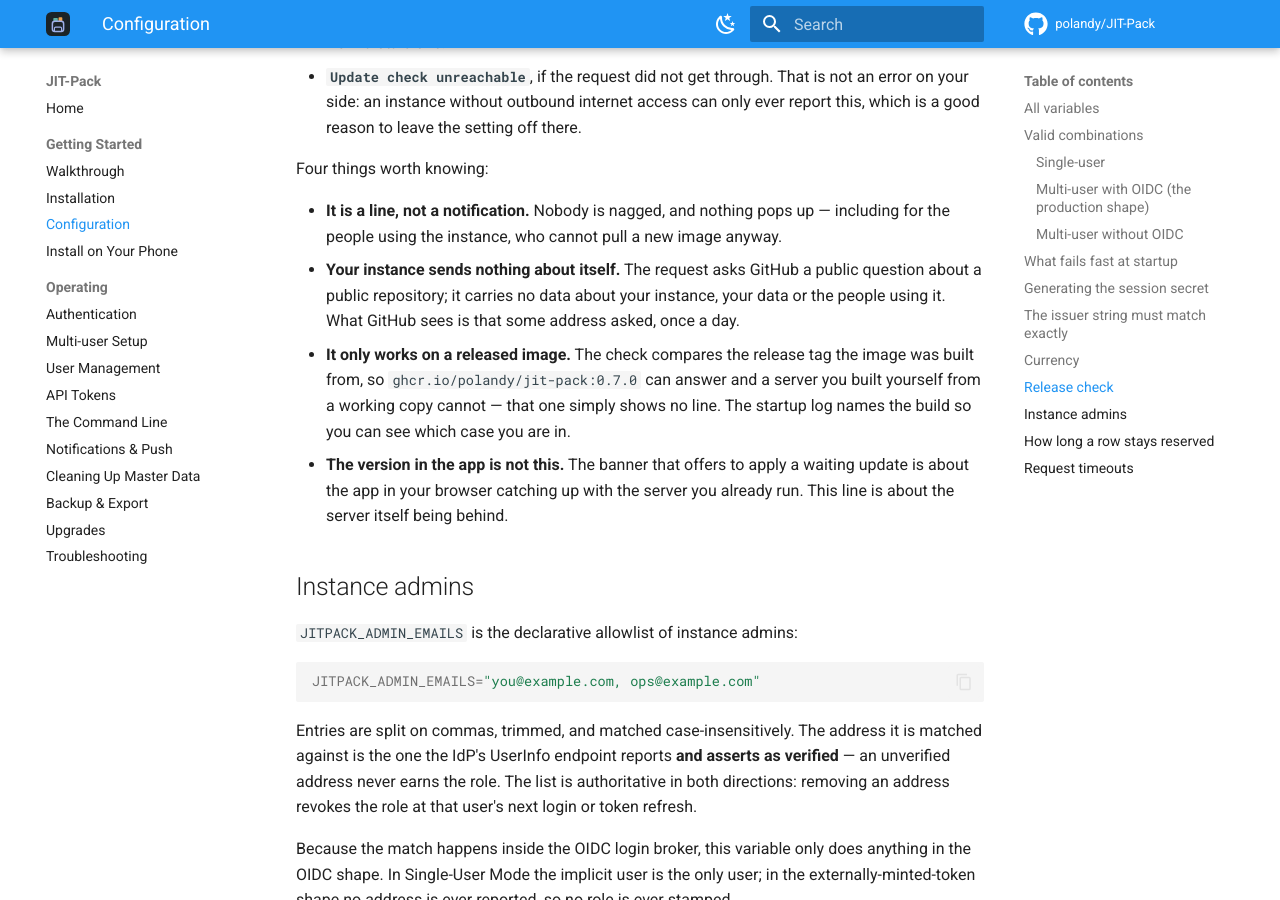
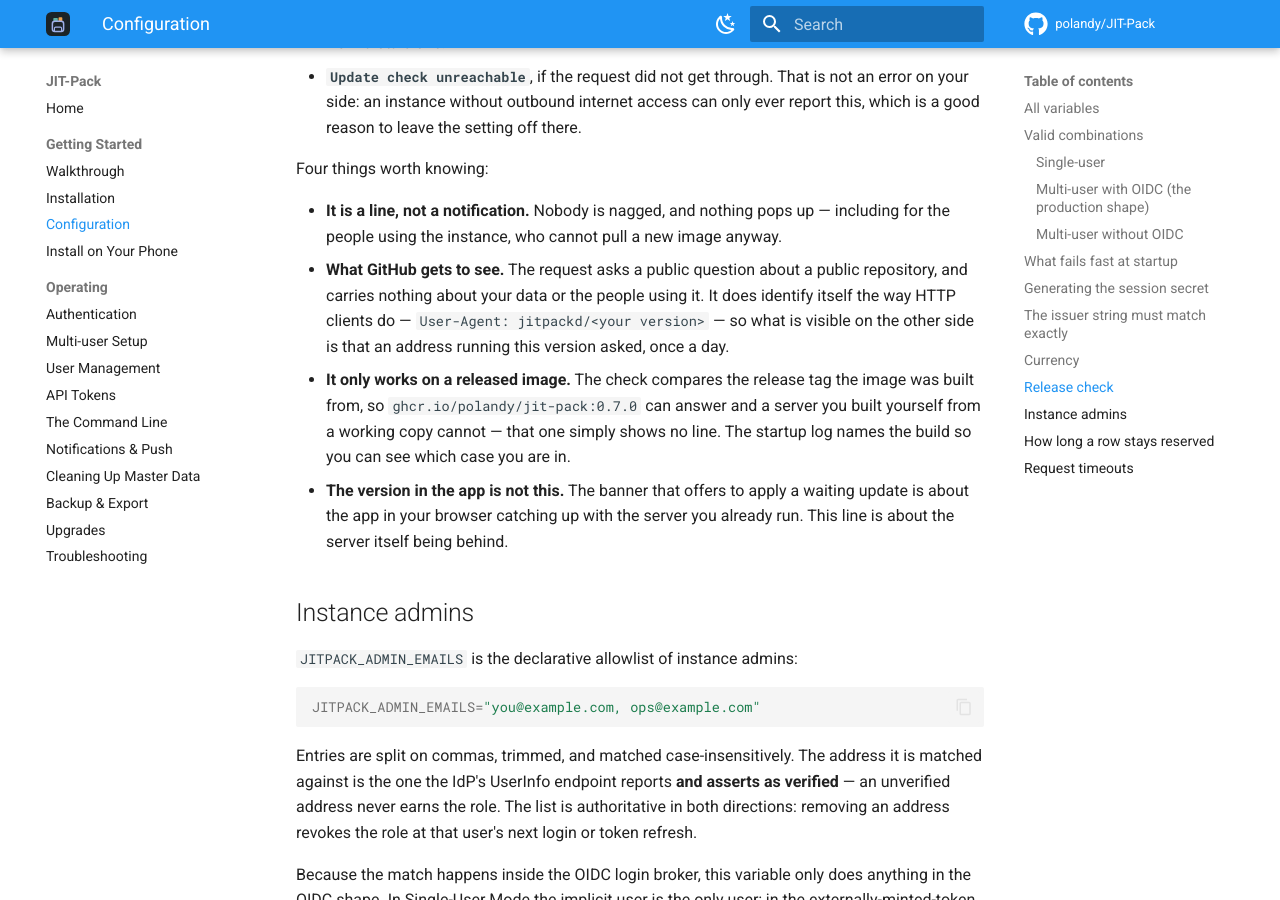
Before and after one commit to polandy/JIT-Pack, an MkDocs documentation site: the page built from docs/configuration.md, in a window 1280 px wide and 900 px high, scrolled down 6264 px. Built offline with MkDocs 1.6.1 and Material for MkDocs 9.7.7, drawn with Linux system fonts in a browser that asks for light colours; comment, search, counter and statistics services are not loaded.

Commit message:
docs: say exactly what the release check sends (FR-23.8)

```diff
--- a/docs/configuration.md
+++ b/docs/configuration.md
@@ -164,7 +164,7 @@ With it set, the server asks GitHub for the newest release **at most once a day*
 Four things worth knowing:
 
 - **It is a line, not a notification.** Nobody is nagged, and nothing pops up — including for the people using the instance, who cannot pull a new image anyway.
-- **Your instance sends nothing about itself.** The request asks GitHub a public question about a public repository; it carries no data about your instance, your data or the people using it. What GitHub sees is that some address asked, once a day.
+- **What GitHub gets to see.** The request asks a public question about a public repository, and carries nothing about your data or the people using it. It does identify itself the way HTTP clients do — `User-Agent: jitpackd/<your version>` — so what is visible on the other side is that an address running this version asked, once a day.
 - **It only works on a released image.** The check compares the release tag the image was built from, so `ghcr.io/polandy/jit-pack:0.7.0` can answer and a server you built yourself from a working copy cannot — that one simply shows no line. The startup log names the build so you can see which case you are in.
 - **The version in the app is not this.** The banner that offers to apply a waiting update is about the app in your browser catching up with the server you already run. This line is about the server itself being behind.
 
```
